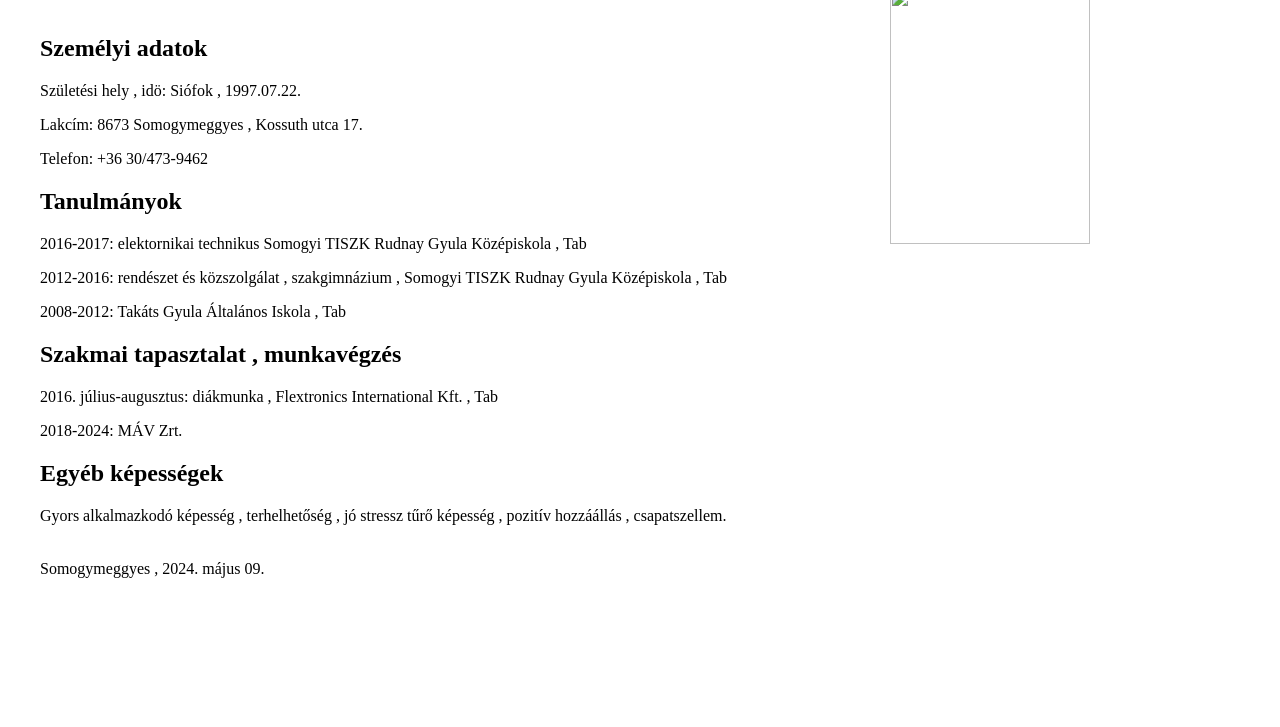
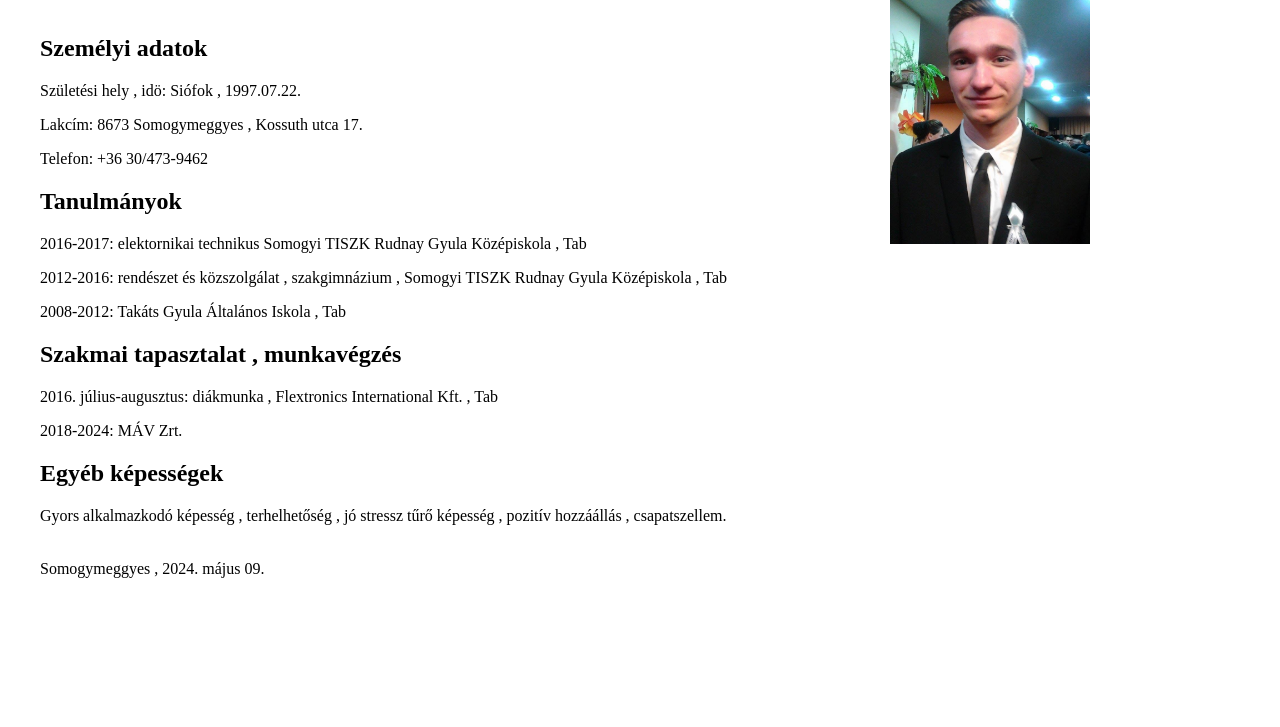
Before and after one commit to szabihorvath/oneletrajz, a plain HTML site: page index.html in a window 1280 px wide. Shown: the part 73-800 px from the top of the page. Drawn offline with Linux system fonts and the light colour scheme; the site is published under a folder, as on GitHub Pages, so addresses that start at the root find nothing.

Commit message:
Update index.html

```diff
--- a/index.html
+++ b/index.html
@@ -7,7 +7,7 @@
     <link rel="stylesheet" href="style.css">
 </head>
 <body>
-    <img src="/image/magam.png" alt="" style="width:200px;height:256px;">
+    <img src="image/magam.png" alt="" style="width:200px;height:256px;">
     <h1>Horváth Szabolcs</h1>
     <h2>Személyi adatok</h2>
     <p>Születési hely , idö: Siófok , 1997.07.22.</p>
```
